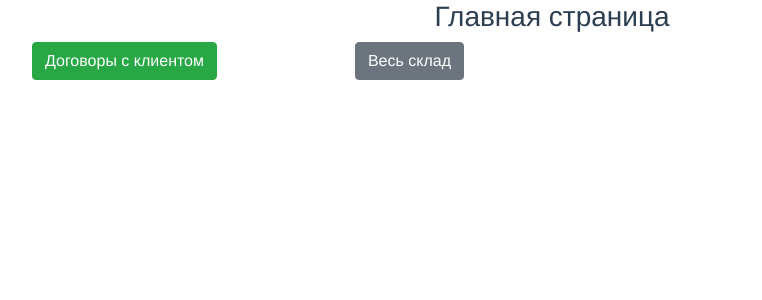
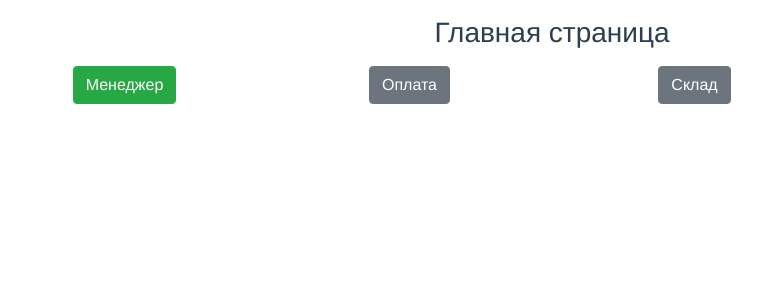
Before and after one commit to murateam/vue_app, a Vue app: page / in a window 1280 px wide. Shown: the top 300 px of the page, without its empty margins (88-850 px from the left). Built offline with nearby package versions, Linux system fonts and the light colour scheme.

Commit message:
started add an acountent role

```diff
--- a/src/components/Home.vue
+++ b/src/components/Home.vue
@@ -1,15 +1,18 @@
 <template>
     <b-container>
-        <h3>Главная страница</h3>
-        <b-row align-h="start">
+        <h3 class="mt-3">Главная страница</h3>
+        <b-row align-h="start" class="mt-3">
             <b-col cols="3">
                 <router-link
                 class="btn btn-success"
-                to="manageTab">Договоры с клиентом</router-link>
+                to="manageTab">Менеджер</router-link>
+            </b-col>
+            <b-col cols="3">
+              <b-button @click="accountantTab">Оплата</b-button>
             </b-col>
             <b-col cols="3">
                 <b-button
-                @click="listStockAll">Весь склад</b-button>
+                @click="listStockAll">Склад</b-button>
             </b-col>
         </b-row>
     </b-container>
@@ -23,9 +26,63 @@ export default {
       this.$store.dispatch('GET_ALL_STOCK_ITEMS');
       this.$router.push('/stockList');
     },
+    accountantTab() {
+      // this.$store.dispatch('SET_AUTHOR', 'seller');
+    },
   },
   mounted() {
     // this.$store.dispatch('SET_EMPTY_STOCK_ITEM');
   },
 };
+// EXAMPLES //
+// //////////////////////////////
+// const anonym = function () {
+//   console.log('you are anonymous');
+// };
+// const anonym = () => console.log('are you anonymous');
+// const anonym = () => 'we are anonymous';
+// const anonym = (message) => {
+//   const count = 2;
+//   return message + count;
+// };
+// console.log(anonym('you are anonymous'));
+// ////////////////////////////////
+// (function () {
+//   console.log('Я буду стрелочной функцией');
+// })();
+// ((message) => console.log(message))('я стрелочная функция');
+// ///////////////////////////
+// ///////////////////////////
+//  async function main() {
+//    let user = await getUser(1);
+//    console.log(user);
+//  };
+//  main();
+// ///////////////////////////
+//  async function getUser(id) {
+//     let data = await axios(url);
+//     return data;
+//  };
+// ///////////////////////////
+//  const getUser = async function(id) {
+//    let data = await axios(url);
+//    return data;
+//  };
+// //////////////////////////////
+//  const getUser = async (id) => {
+//    let data = await axios(url);
+//    return data;
+//  };
+// /////////////////////////////
+//  (async function main() {
+//    let user = await getUser(1);
+//    console.log(user);
+//  })();
+// //////////////////////////////
+//  (async () => {
+//    let user = await getUser(1);
+//    console.log(user);
+//  })();
+// //////////////////////////////
+
 </script>
--- a/src/components/singleClientOrder.vue
+++ b/src/components/singleClientOrder.vue
@@ -10,6 +10,7 @@
                   to="manageTab">Назад</router-link>
                 </b-col>
               </b-row>
+              {{ singleClientOrder }}
               <b-row align-h="center" class="mt-4">
                 <b-col cols="5">
                   <h3 v-if="singleClientOrder.public_num">
--- a/src/store/modules/author.js
+++ b/src/store/modules/author.js
@@ -1,10 +1,17 @@
 /* eslint no-shadow: ["error", { "allow": ["state"] }] */
 
 const state = {
+  choicesRole: {
+    supervisor: 1,
+    seller: 2,
+    accountant: 3,
+    import: 4,
+  },
   author: 1,
 };
 const getters = {
   GET_AUTHOR: (state) => state.author,
+  GET_ROLE: (state) => state.choicesRole,
 };
 const mutations = {
   SET_AUTHOR: (state, payload) => {
@@ -12,8 +19,11 @@ const mutations = {
   },
 };
 const actions = {
-  SET_AUTHOR: (context, data) => {
-    context.commit('SET_AUTHOR', data);
+  SET_AUTHOR: async (context, role) => {
+    const roles = context.getters.GET_ROLE;
+    const author = roles[role];
+    console.log(author);
+    await context.commit('SET_AUTHOR', author);
   },
 };
 
--- a/src/store/modules/clientOrder.js
+++ b/src/store/modules/clientOrder.js
@@ -10,7 +10,7 @@ const state = {
   emptyClientOrder: {
     id: null,
     public_num: '',
-    state: '',
+    state: 'draft',
     status: '',
     payment_status: '',
     author: '',
```
